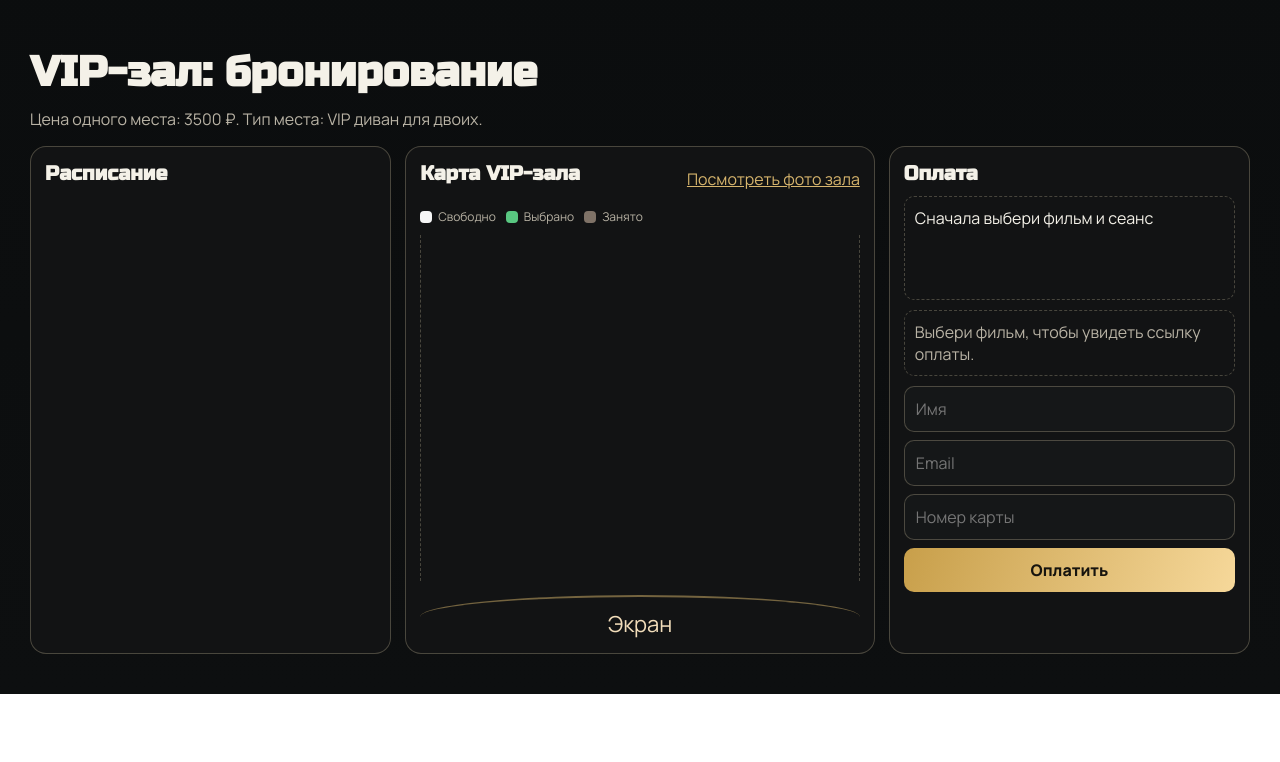
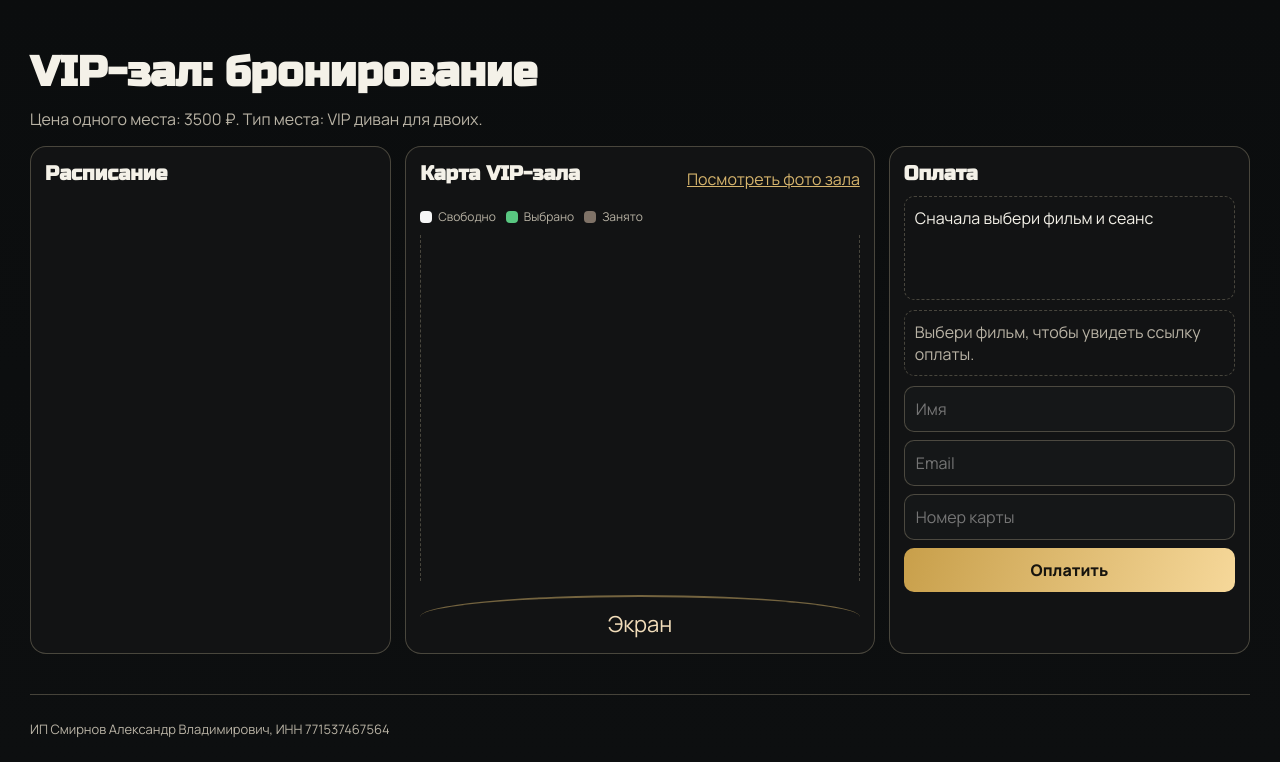
Before and after one commit to Fibonachhi/cinema, a website: page public/index.html in a window 1280 px wide. Shown: the part 776-1538 px from the top of the page. Before the commit the page ends 1470 px from the top, so only its background shows below. Drawn offline with Linux system fonts and the light colour scheme; no server answers.

Commit message:
feat: add legal business info in footer

```diff
--- a/public/index.html
+++ b/public/index.html
@@ -86,6 +86,9 @@
         </div>
       </section>
     </main>
+    <footer class="legal-footer">
+      <p>ИП Смирнов Александр Владимирович, ИНН 771537467564</p>
+    </footer>
 
     <div id="hall-modal" class="modal hidden" role="dialog" aria-modal="true" aria-label="Фото VIP зала">
       <div class="modal-backdrop" id="modal-close-area"></div>
--- a/public/styles.css
+++ b/public/styles.css
@@ -459,6 +459,17 @@ main {
   color: var(--err);
 }
 
+.legal-footer {
+  width: min(1220px, 100% - 40px);
+  margin: 0 auto 24px;
+  border-top: 1px solid var(--line);
+  padding-top: 12px;
+  color: var(--muted);
+  font-size: 13px;
+  position: relative;
+  z-index: 3;
+}
+
 .modal.hidden {
   display: none;
 }
@@ -591,4 +602,8 @@ main {
   .hall-gallery {
     grid-template-columns: 1fr;
   }
+
+  .legal-footer {
+    width: calc(100% - 24px);
+  }
 }
```
